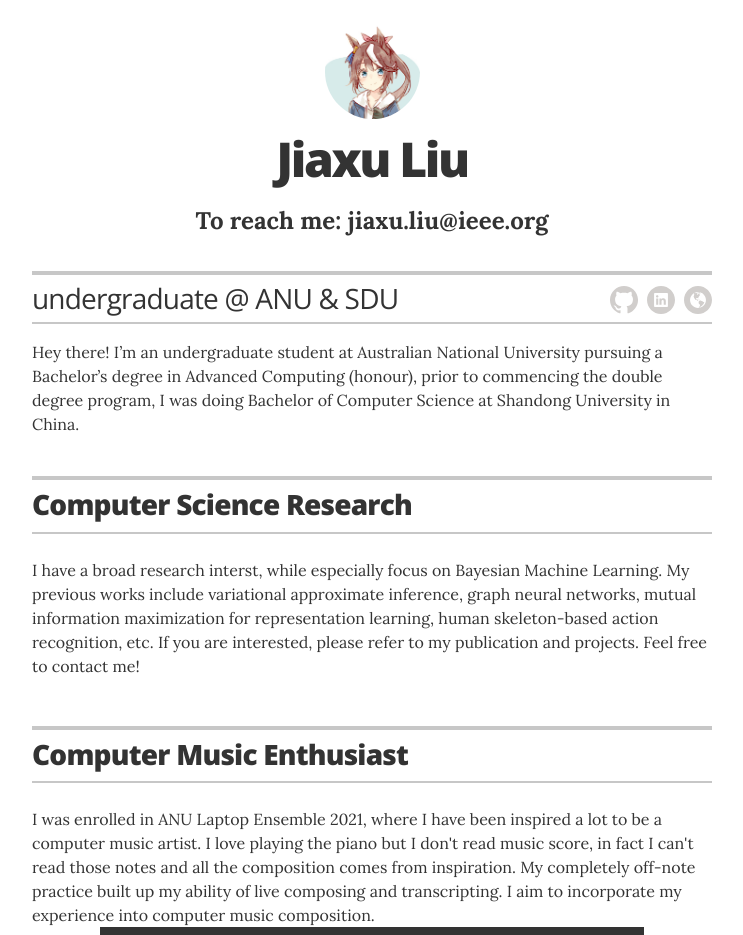
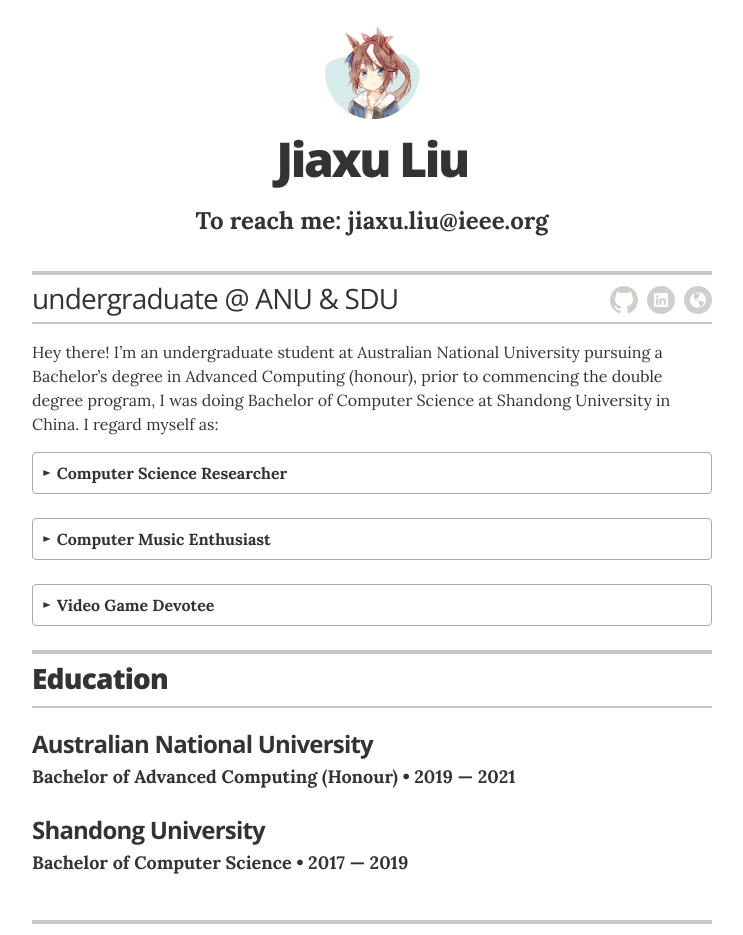
Before and after one commit to ljxw88/ljxw88.github.io, a Jekyll site: the page built from index.html, in a window 1280 px wide. Shown: the top 935 px of the page, without its empty margins (268-1011 px from the left). Built offline with Jekyll 4.4.1, drawn with Linux system fonts in a browser that asks for light colours; comment, search, counter and statistics services are not loaded; some of the changed text lies outside the part shown; grey boxes are pictures that could not be loaded.

Commit message:
span menu

```diff
--- a/_config.yml
+++ b/_config.yml
@@ -23,7 +23,7 @@
 resume_header_contact_info:     "26 Barry Dr, Lena Karmel • 0451873040 • jiaxu.liu@anu.edu.au"
 display_header_contact_info:    "false"
 
-resume_header_intro: "<p>Hey there! I’m an undergraduate student at Australian National University pursuing a Bachelor’s degree in Advanced Computing (honour), prior to commencing the double degree program, I was doing Bachelor of Computer Science at Shandong University in China.</p>"
+resume_header_intro: "<p>Hey there! I’m an undergraduate student at Australian National University pursuing a Bachelor’s degree in Advanced Computing (honour), prior to commencing the double degree program, I was doing Bachelor of Computer Science at Shandong University in China. I regard myself as:</p>"
 
 # use "yes" to display the email contact button,
 # "no" to display an "I'm not looking for work" message,
--- a/_layouts/resume.html
+++ b/_layouts/resume.html
@@ -1,5 +1,31 @@
 <!DOCTYPE html>
 <html>
+  <style>
+    details {
+      border: 1px solid #aaa;
+      border-radius: 4px;
+      padding: .5em .5em 0;
+    }
+    summary {
+      font-weight: bold;
+      margin: -.5em -.5em 0;
+      padding: .5em;
+    }
+
+    details[open] {
+      padding: .5em;
+    }
+
+    details[open] summary {
+        border-bottom: 1px solid #aaa;
+        margin-bottom: .5em;
+    }
+
+    summary::-webkit-details-marker {
+      display: none;
+    }
+
+  </style>
 
   {% include head.html %}
 
@@ -52,22 +78,18 @@
         <a class="contact-button not-looking no-print">I'm not looking for work right now.</a>
         {% else %}
         {% endif %} -->
-      </header>
-
-      <section class="content-section">
-        <header class="section-header">
-          <h2>Computer Science Research</h2>
-        </header>
-        <span id="content_research">
-          I have a broad research interst, while especially focus on Bayesian Machine Learning. My previous works include variational approximate inference, graph neural networks, mutual information maximization for representation learning, human skeleton-based action recognition, etc. If you are interested, please refer to my publication and projects. Feel free to contact me!
-        </span>
-      </section>
-
-      <section class="content-section">
-        <header class="section-header">
-          <h2>Computer Music Enthusiast</h2>
-        </header>
-
+        <div>
+          <details>
+            <summary>&#9658; Computer Science Researcher</summary>
+            <div>
+              I have a broad research interst, while especially focus on Bayesian Machine Learning. My previous works include variational approximate inference, graph neural networks, mutual information maximization for representation learning, human skeleton-based action recognition, etc. If you are interested, please refer to my publications and projects.
+            </div>
+          </details>
+        </div>
+        <br>
+        <div>
+          <details>
+            <summary>&#9658; Computer Music Enthusiast</summary>
             <div>
               I was enrolled in ANU Laptop Ensemble 2021, where I have been inspired a lot to be a computer music artist. I love playing the piano but I don't read music score, in fact I can't read those notes and
               all the composition comes from inspiration. My completely off-note practice built up my ability of live composing and transcripting. I aim to incorporate my experience into computer music composition. <br>
@@ -82,13 +104,13 @@
               The video is about my project -- a pure data based cross-platform performance interface specially designed for Novation Launchkey Mini MK3 that I developed independently.
               The files are available on GitHub and feel free to take a look! [<a href="https://github.com/ljxw88/pure-data-loop-pedal">link</a>]
             </div>
-      </section>
-
-      <section class="content-section">
-          <header class="section-header">
-            <h2>Video Game Devotee</h2>
-          </header>
-          <span id="content">
+          </details>
+        </div>
+        <br>
+        <div>
+          <details>
+            <summary>&#9658; Video Game Devotee</summary>
+            <div>
             I love playing video games and watching anime, I regard them as inseparable components of my life.
             I own a number of game consoles, such as PS4, Xbox One X, Nintendo Switch, Xbox 360, PSV, PS2, PSP, GBSP, Subor Famicom.
             These seemingly rebellious gaming machine were with me for a long time in my childhood, they eased my pain and turned it into an incentive for me to be more enthusiastic and confident about my school life.<br>
@@ -106,36 +128,10 @@
             Though I've lived to experience a lot of boring games,
             there are indeed bunch of amazing games, those you could never forget by their storylines. I was sometimes shocked by the creativity of these producers while regret that the game has not become mainstream
             and afraid of one day I will never see another masterpiece like this again. Gamers are thoughtful individuals, I really hope one day the society can let go of judgment and prejudice to confront the gaming community.
-      </span>
-      [<a href="javascript:;" id="btn">Expand</a>]
-        <script type="text/javascript">
-            var num = 200;
-            var btn = document.getElementById('btn');
-            var content = document.getElementById('content');
-            var str = content.innerHTML;
-            var onOff = false;
-            btn.onclick = function() {
-                if (onOff) {
-                    content.innerHTML = str.substr(0, num) + "......";
-                    btn.innerHTML = 'Expand';
-                } else {
-                    content.innerHTML = str;
-                    btn.innerHTML = 'Fold';
-                }
-                onOff = !onOff;
-                return true;
-            };
-
-            function myfun(){
-                content.innerHTML = str.substr(0, num) + "......";
-                btn.innerHTML = 'Expand';
-            };
-
-            window.onload = function(){
-                myfun();
-            };
-        </script>
-      </section>
+          </div>
+          </details>
+        </div>
+      </header>
 
 
       {% if site.resume_section_education %}
```
Lines whose indentation alone changed are shown as unchanged.
